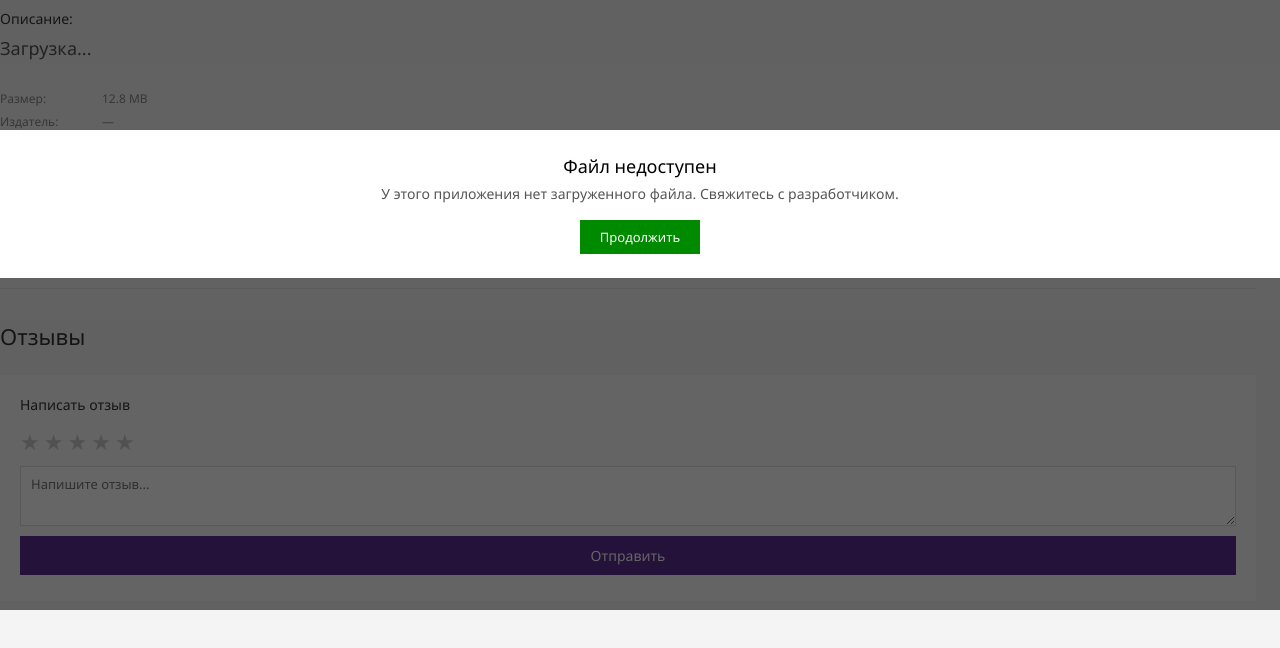
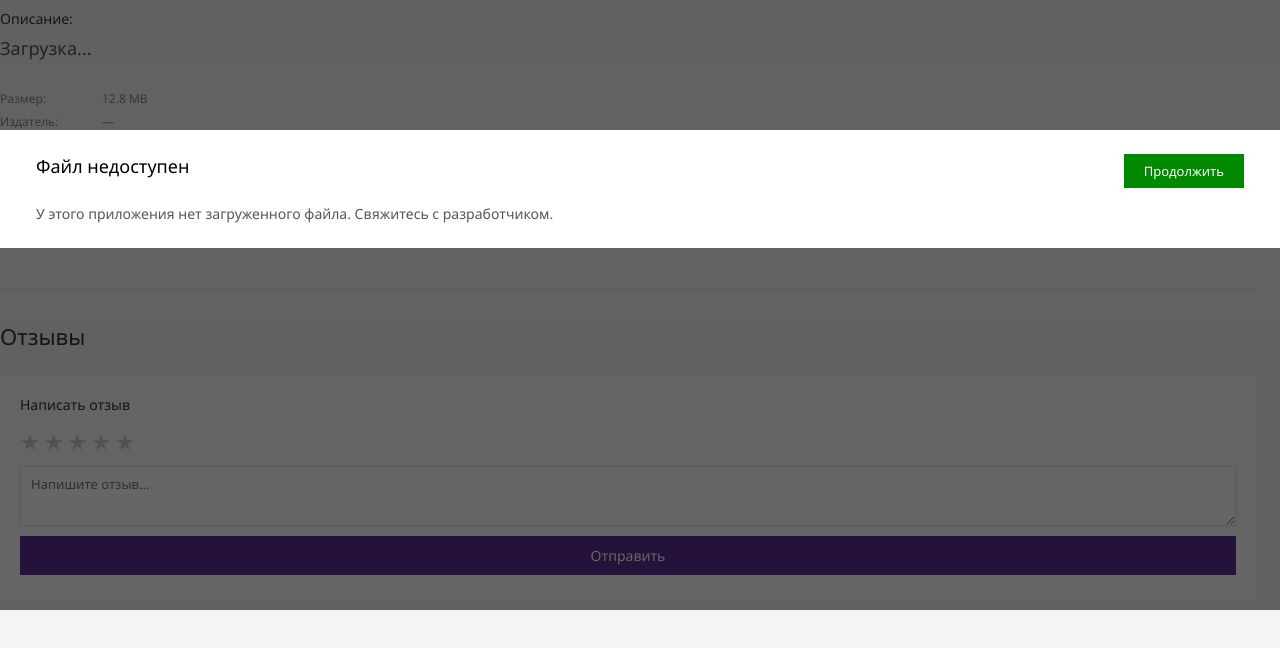
Before and after one commit to frombananas/mStores, a website: page public/download.html in a window 1280 px wide. Both pictures are taken after a click on the button "Скачать". Shown: the part 190-838 px from the top of the page. Drawn offline with Linux system fonts and the light colour scheme.

Commit message:
Error bar: title left, button right, desc below

```diff
--- a/public/download.css
+++ b/public/download.css
@@ -255,9 +255,14 @@ body { overflow-y: auto; }
   padding: 24px 36px;
   display: flex;
   flex-direction: column;
-  align-items: center;
-  text-align: center;
-  gap: 16px;
+  gap: 12px;
+}
+
+.err-row {
+  display: flex;
+  align-items: flex-start;
+  justify-content: space-between;
+  gap: 20px;
 }
 
 .err-text {
@@ -269,7 +274,6 @@ body { overflow-y: auto; }
   font-weight: 400;
   font-family: 'Segoe UI', sans-serif;
   color: #000;
-  margin-bottom: 6px;
 }
 
 .err-desc {
@@ -278,6 +282,7 @@ body { overflow-y: auto; }
   font-family: 'Segoe UI', sans-serif;
   color: #555;
   line-height: 1.4;
+  margin-top: 4px;
 }
 
 .err-btn {
@@ -290,6 +295,7 @@ body { overflow-y: auto; }
   font-family: 'Segoe UI', sans-serif;
   cursor: pointer;
   white-space: nowrap;
+  flex-shrink: 0;
 }
 
 .err-btn:hover { opacity: 0.9; }
--- a/public/download.html
+++ b/public/download.html
@@ -74,11 +74,11 @@
 
   <div class="err-overlay" id="errOverlay" style="display:none;">
     <div class="err-bar">
-      <div class="err-text">
+      <div class="err-row">
         <h2 class="err-title" id="errTitle"></h2>
-        <p class="err-desc" id="errDesc"></p>
+        <button class="err-btn" id="errBtn">Продолжить</button>
       </div>
-      <button class="err-btn" id="errBtn">Продолжить</button>
+      <p class="err-desc" id="errDesc"></p>
     </div>
   </div>
 </body>
--- a/public/style.css
+++ b/public/style.css
@@ -943,9 +943,14 @@ html, body {
   padding: 24px 36px;
   display: flex;
   flex-direction: column;
-  align-items: center;
-  text-align: center;
-  gap: 16px;
+  gap: 12px;
+}
+
+.err-row {
+  display: flex;
+  align-items: flex-start;
+  justify-content: space-between;
+  gap: 20px;
 }
 
 .err-text {
@@ -957,7 +962,6 @@ html, body {
   font-weight: 400;
   font-family: 'Segoe UI', sans-serif;
   color: #000;
-  margin-bottom: 6px;
 }
 
 .err-desc {
@@ -966,6 +970,7 @@ html, body {
   font-family: 'Segoe UI', sans-serif;
   color: #555;
   line-height: 1.4;
+  margin-top: 4px;
 }
 
 .err-btn {
@@ -978,6 +983,7 @@ html, body {
   font-family: 'Segoe UI', sans-serif;
   cursor: pointer;
   white-space: nowrap;
+  flex-shrink: 0;
 }
 
 .err-btn:hover { opacity: 0.9; }
```
Also changed, not shown: public/index.html (+3 -3 lines).
